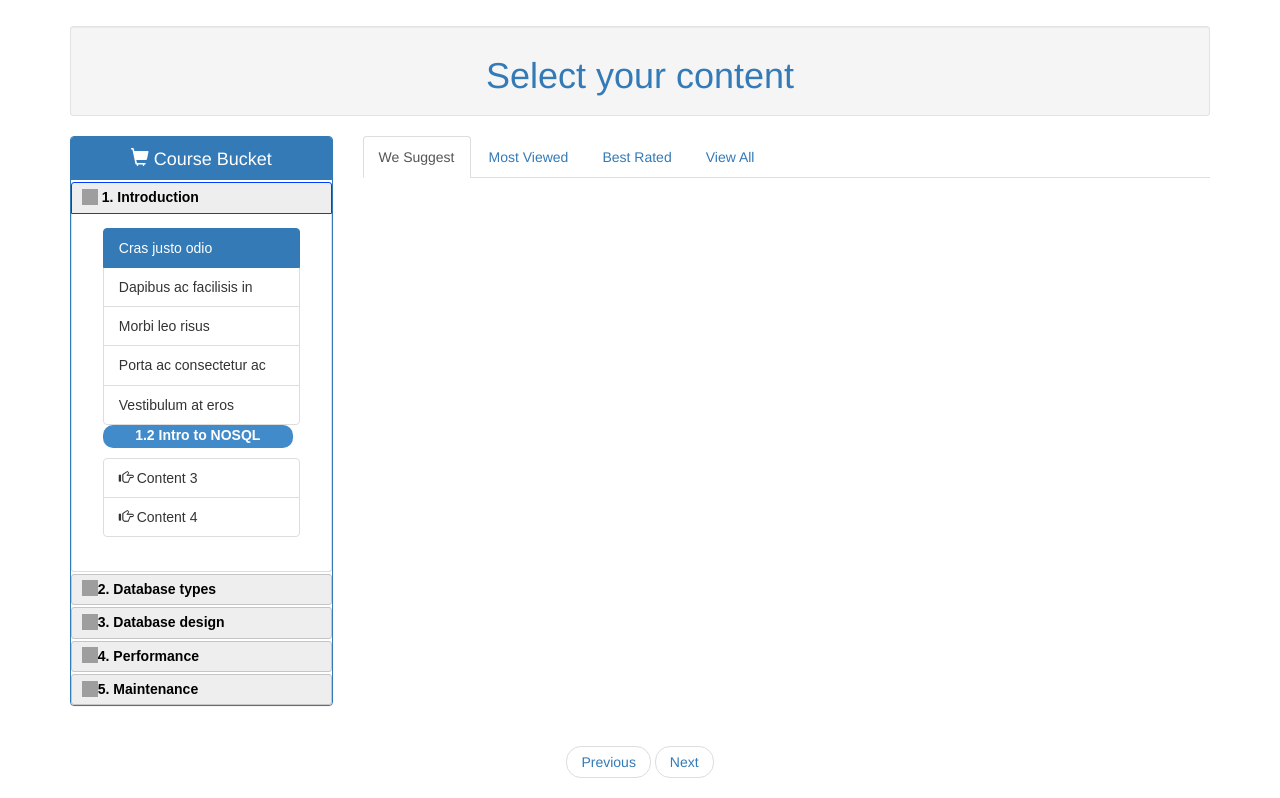
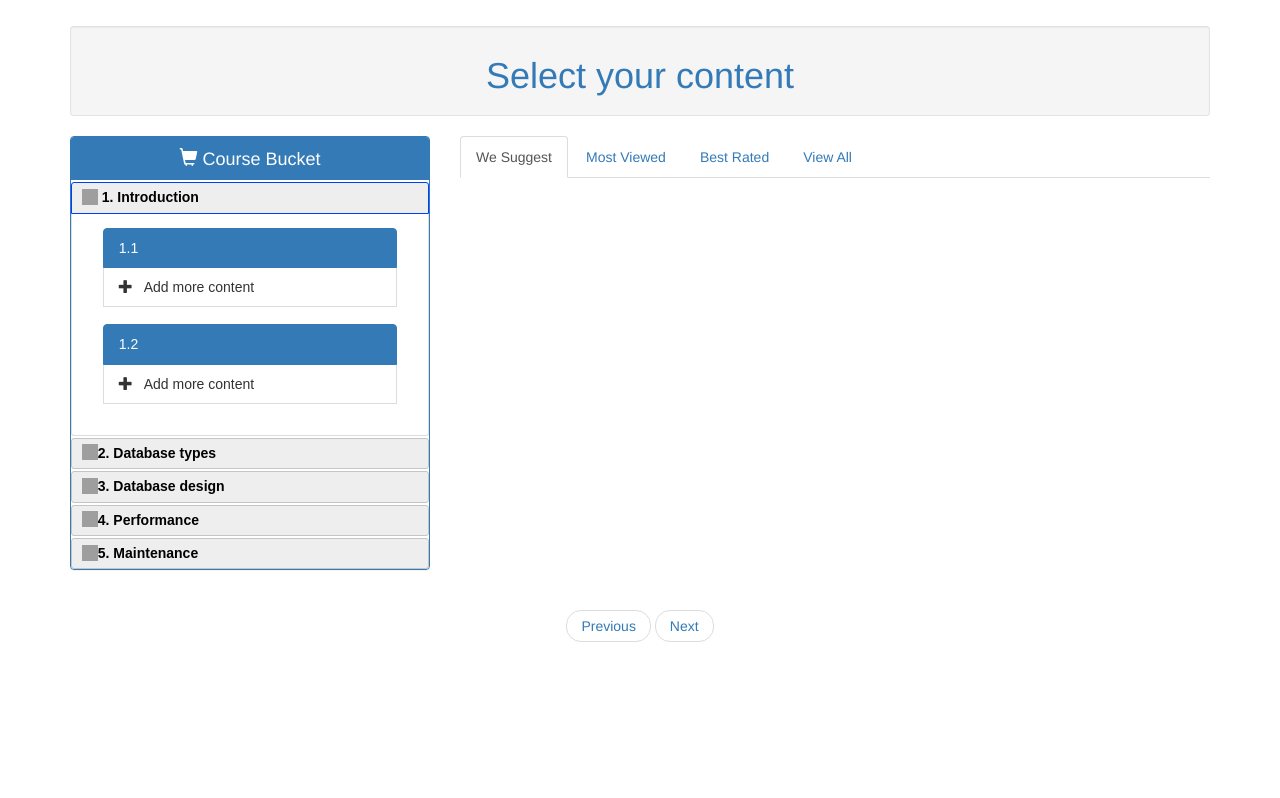
Before and after one commit to richil-bhalerao/doccapp_deploy, a Django app: template mysite/mysite/templates/courseContentSelection.html in a window 1280 px wide. Shown: the part 55-853 px from the top of the page. After the commit the page ends 697 px from the top, so only its background shows below. Run offline with Django 3.2, Linux system fonts and the light colour scheme; the template is opened without the code that fills it, so the values that code supplies are empty; some libraries are stand-ins or nearby versions; grey boxes are pictures that could not be loaded.

Commit message:
File upload, Course Bucket, Display recommendations based on sub category

```diff
--- a/docc/data/storage.py
+++ b/docc/data/storage.py
@@ -40,7 +40,7 @@ class Storage(object):
             traceback.print_exc()
             return "Error: Data cannot be retrieved"
 
-    def getInArray(self, collection, fieldname, values ):
+    def getInArray(self, collection, fieldname, values):
         print 'In Storage.getInArray method'
         try:
             return self.db[collection].find({fieldname:{'$in': values}})
@@ -53,7 +53,7 @@ class Storage(object):
     def update(self, collection, fieldname, value, data):
         print 'In Storage.update method'
         try:
-            self.db[collection].update({fieldname:value},{'$set': data});
+            self.db[collection].update({fieldname:value},{'$set': data})
         except:
             traceback.print_exc()
             return "Error: Data cannot be updated"
@@ -62,7 +62,7 @@ class Storage(object):
         print 'In Storage.update Array method'
         print data
         try:
-           status = self.db[collection].update({fieldname:value},{'$addToSet': data});
+           status = self.db[collection].update({fieldname:value},{'$addToSet': data})
            print status
         except:
             traceback.print_exc()
--- a/docc/recoengine.py
+++ b/docc/recoengine.py
@@ -86,9 +86,9 @@ class RecoEngine(object):
         except:
             traceback.print_exc()
 
-    def getViewAllContent(self):
+    def getViewAllContent(self, sub_category):
 
         try:
-            return self.db['content'].find()
+            return self.db['content'].find({'sub_category': sub_category})
         except:
             traceback.print_exc()
--- a/mysite/mysite/settings.py
+++ b/mysite/mysite/settings.py
@@ -50,12 +50,12 @@ USE_TZ = True
 
 # Absolute filesystem path to the directory that will hold user-uploaded files.
 # Example: "/var/www/example.com/media/"
-MEDIA_ROOT = ''
+MEDIA_ROOT = 'doccapp/uploads/'
 
 # URL that handles the media served from MEDIA_ROOT. Make sure to use a
 # trailing slash.
 # Examples: "http://example.com/media/", "http://media.example.com/"
-MEDIA_URL = ''
+MEDIA_URL = '/media/'
 
 # Absolute path to the directory static files should be collected to.
 # Don't put anything in this directory yourself; store your static files
--- a/mysite/mysite/templates/courseContentSelection.html
+++ b/mysite/mysite/templates/courseContentSelection.html
@@ -24,6 +24,18 @@
           $("#dashboard").addClass('active');
           });
         </script>
+
+       <script>
+          $(document).ready(function(){
+			$("#cat a").click(function(){
+			var id = $(this).attr('id');
+			alert(id+" selected");
+            $.ajax({type:'GET', url:"subCatClicked?subcat="+id}).done(function(){
+            location.reload();
+            });
+			});
+			});
+	   </script>
     <div id="navigation">
     </div>
 
@@ -45,122 +57,161 @@
     </div>
 
 	 <div  class="row">
-	 <div class="col-md-3">
+	 <div class="col-md-4">
 	    <!-- Start Accordian Menu================================================== -->
 
-    	<div class="panel panel-primary">
+    	<div id = "bucket" class="panel panel-primary">
 		  <div class="panel-heading">
 		    <h3 class="panel-title text-center" style="font-size: 18px;"><a href="#"><span class="glyphicon glyphicon-shopping-cart"></span> Course Bucket</a></h3>
 		  </div>
+
+
+
 		  <div id="accordion" >
         <h3 style="background: #eee;color: #000;"><b> 1. Introduction </b></h3>
         <div>
-          <!--<p ><a href="#">
-            <span class="label label-primary" style="height:23px; width:190px;color:#fff">1.1 Intro to RDBMS </span>
-          </a></p>-->
-          <div class="list-group" style="margin:0;">
-          <a href="#" class="list-group-item active">
-    Cras justo odio
-  </a>
-  <a href="#" class="list-group-item">Dapibus ac facilisis in</a>
-  <a href="#" class="list-group-item">Morbi leo risus</a>
-  <a href="#" class="list-group-item">Porta ac consectetur ac</a>
-  <a href="#" class="list-group-item">Vestibulum at eros</a>
+
+          <div id="cat" class="list-group" style="margin:0;">
+
+          <a href="#" id = "1.1" class="list-group-item active">1.1 </a>
+         {% for data in content %}
+          {% ifequal data.sub_category "1.1" %}
+  				<a href="#" class="list-group-item"> <span class="glyphicon glyphicon-hand-right"></span> &nbsp; {{ data.Name }}</li></a>
+  		 {% endifequal %}
+  		 {% endfor %}
+  		        <a href="#" class="list-group-item"> <span class="glyphicon glyphicon-plus"></span> &nbsp; Add more content</li></a>
+
+
+
+            <br>
+
+
           </div>
-          <p><a href="#">
-            <span class="badge" style="background:#428bca; color: #fff; height:23px; width:190px; font-size:14px;"> 1.2 Intro to NOSQL </span>
-          </a></p>
-          <ul class="list-group">
-            <li class="list-group-item"> <span class="glyphicon glyphicon-hand-right"></span>
-            Content 3</li>
-            <li class="list-group-item"> <span class="glyphicon glyphicon-hand-right"></span>
-              Content 4</li>
-          </ul>
+
+          <div id = "cat" class="list-group" style="margin:0;">
+          <a href="#" id="1.2" class="list-group-item active">1.2 </a>
+ 			 {% for data in content %}
+          {% ifequal data.sub_category "1.2" %}
+  				<a href="#" class="list-group-item"> <span class="glyphicon glyphicon-hand-right"></span> &nbsp; {{ data.Name }}</li></a>
+  		 {% endifequal %}
+  		 {% endfor %}
+  		        <a href="#" class="list-group-item"> <span class="glyphicon glyphicon-plus"></span> &nbsp; Add more content</li></a>
+            <br>
+          </div>
+
         </div>
         <h3 style="background: #eee;color: #000;"><b>2. Database types</b></h3>
-        <div>
-          <p><a href="#">
-            <span class="badge" style="background:#428bca; color: #fff; height:23px; width:190px; font-size:14px;"> 2.1 Standalone </span>
-          </a></p>
-          <ul class="list-group">
-            <li class="list-group-item"></li>
-          </ul>
-          <p><a href="#">
-            <span class="badge" style="background:#428bca; color: #fff; height:23px; width:190px; font-size:14px;"> 2.2 In Memory </span>
-          </a></p>
-          <ul class="list-group">
-            <li class="list-group-item"></li>
-          </ul>
-          <p><a href="#">
-            <span class="badge" style="background:#428bca; color: #fff; height:23px; width:190px; font-size:14px;"> 2.3 On Cloud </span>
-          </a></p>
-          <ul class="list-group">
-            <li class="list-group-item"></li>
-          </ul>
+         <div>
+
+          <div id="cat" class="list-group" style="margin:0;">
+          <a href="#" id = "2.1" class="list-group-item active">2.1 </a>
+  			 {% for data in content %}
+          {% ifequal data.sub_category "2.1" %}
+  				<a href="#" class="list-group-item"> <span class="glyphicon glyphicon-hand-right"></span> &nbsp; {{ data.Name }}</li></a>
+  		 {% endifequal %}
+  		 {% endfor %}
+  		        <a href="#" class="list-group-item"> <span class="glyphicon glyphicon-plus"></span> &nbsp; Add more content</li></a>
+            <br>
+          </div>
+
+          <div id="cat" class="list-group" style="margin:0;">
+          <a href="#" id = "2.2" class="list-group-item active">2.2 </a>
+ 			 {% for data in content %}
+          {% ifequal data.sub_category "2.2" %}
+  				<a href="#" class="list-group-item"> <span class="glyphicon glyphicon-hand-right"></span> &nbsp; {{ data.Name }}</li></a>
+  		 {% endifequal %}
+  		 {% endfor %}
+  		        <a href="#" class="list-group-item"> <span class="glyphicon glyphicon-plus"></span> &nbsp; Add more content</li></a>
+            <br>
+          </div>
+
         </div>
+
         <h3 style="background: #eee;color: #000;"><b>3. Database design</b></h3>
-        <div>
-          <p><a href="#">
-            <span class="badge" style="background:#428bca; color: #fff; height:23px; width:190px; font-size:14px;"> 3.1 Database models </span>
-          </a></p>
-          <ul class="list-group">
-            <li class="list-group-item"></li>
-          </ul>
-          <p><a href="#">
-            <span class="badge" style="background:#428bca; color: #fff; height:23px; width:190px; font-size:14px;"> 3.2 External and internal views </span>
-          </a></p>
-          <ul class="list-group">
-            <li class="list-group-item"></li>
-          </ul>
+         <div>
+
+          <div id="cat" class="list-group" style="margin:0;">
+          <a href="#" id = "3.1" class="list-group-item active">3.1 </a>
+  			 {% for data in content %}
+          {% ifequal data.sub_category "3.1" %}
+  				<a href="#" class="list-group-item"> <span class="glyphicon glyphicon-hand-right"></span> &nbsp; {{ data.Name }}</li></a>
+  		 {% endifequal %}
+  		 {% endfor %}
+  		        <a href="#" class="list-group-item"> <span class="glyphicon glyphicon-plus"></span> &nbsp; Add more content</li></a>
+            <br>
+          </div>
+
+          <div  id="cat" class="list-group" style="margin:0;">
+          <a href="#" id = "3.2" class="list-group-item active">3.2 </a>
+ 			 {% for data in content %}
+          {% ifequal data.sub_category "3.2" %}
+  				<a href="#" class="list-group-item"> <span class="glyphicon glyphicon-hand-right"></span> &nbsp; {{ data.Name }}</li></a>
+  		 {% endifequal %}
+  		 {% endfor %}
+  		        <a href="#" class="list-group-item"> <span class="glyphicon glyphicon-plus"></span> &nbsp; Add more content</li></a>
+            <br>
+          </div>
+
         </div>
         <h3 style="background: #eee;color: #000;"><b>4. Performance</b></h3>
-        <div>
-          <p><a href="#">
-            <span class="badge" style="background:#428bca; color: #fff; height:23px; width:190px; font-size:14px;"> 4.1 Database storage </span>
-          </a></p>
-          <ul class="list-group">
-            <li class="list-group-item"></li>
-          </ul>
-          <p><a href="#">
-            <span class="badge" style="background:#428bca; color: #fff; height:23px; width:190px; font-size:14px;"> 4.2 Database security </span>
-          </a></p>
-          <ul class="list-group">
-            <li class="list-group-item"></li>
-          </ul>
-          <p><a href="#">
-            <span class="badge" style="background:#428bca; color: #fff; height:23px; width:190px; font-size:14px;"> 4.3 Transactions and concurrency </span>
-          </a></p>
-          <ul class="list-group">
-            <li class="list-group-item"></li>
-          </ul>
+         <div>
+
+          <div id="cat" class="list-group" style="margin:0;">
+          <a href="#"  id = "4.1" class="list-group-item active">4.1 </a>
+  			 {% for data in content %}
+          {% ifequal data.sub_category "4.1" %}
+  				<a href="#" class="list-group-item"> <span class="glyphicon glyphicon-hand-right"></span> &nbsp; {{ data.Name }}</li></a>
+  		 {% endifequal %}
+  		 {% endfor %}
+  		        <a href="#" class="list-group-item"> <span class="glyphicon glyphicon-plus"></span> &nbsp; Add more content</li></a>
+            <br>
+          </div>
+
+          <div id="cat" class="list-group" style="margin:0;">
+          <a href="#" id = "4.2" class="list-group-item active">4.2 </a>
+ 			 {% for data in content %}
+          {% ifequal data.sub_category "4.2" %}
+  				<a href="#" class="list-group-item"> <span class="glyphicon glyphicon-hand-right"></span> &nbsp; {{ data.Name }}</li></a>
+  		 {% endifequal %}
+  		 {% endfor %}
+  		        <a href="#" class="list-group-item"> <span class="glyphicon glyphicon-plus"></span> &nbsp; Add more content</li></a>
+            <br>
+          </div>
+
         </div>
         <h3 style="background: #eee;color: #000;"><b>5. Maintenance</b></h3>
-        <div>
-          <p><a href="#">
-            <span class="badge" style="background:#428bca; color: #fff; height:23px; width:190px; font-size:14px;"> 5.1 Migration </span>
-          </a></p>
-          <ul class="list-group">
-            <li class="list-group-item"></li>
-          </ul>
-          <p><a href="#">
-            <span class="badge" style="background:#428bca; color: #fff; height:23px; width:190px; font-size:14px;"> 5.2 Database tuning </span>
-          </a></p>
-          <ul class="list-group">
-            <li class="list-group-item"></li>
-          </ul>
-          <p><a href="#">
-            <span class="badge" style="background: hsl(201, 100%, 40%);color: #fff;"> 5.3 Backup and restore </span>
-          </a></p>
-          <ul class="list-group">
-            <li class="list-group-item"></li>
-          </ul>
+         <div>
+
+          <div id="cat" class="list-group" style="margin:0;">
+          <a href="#" id = "5.1" class="list-group-item active">5.1 </a>
+  				 {% for data in content %}
+          {% ifequal data.sub_category "5.1" %}
+  				<a href="#" class="list-group-item"> <span class="glyphicon glyphicon-hand-right"></span> &nbsp; {{ data.Name }}</li></a>
+  		 {% endifequal %}
+  		 {% endfor %}
+  		        <a href="#" class="list-group-item"> <span class="glyphicon glyphicon-plus"></span> &nbsp; Add more content</li></a>
+            <br>
+          </div>
+
+          <div id="cat" class="list-group" style="margin:0;">
+          <a href="#" id = "5.2" class="list-group-item active">5.2 </a>
+ 			  {% for data in content %}
+          {% ifequal data.sub_category "5.2" %}
+  				<a href="#" class="list-group-item"> <span class="glyphicon glyphicon-hand-right"></span> &nbsp; {{ data.Name }}</li></a>
+  		 {% endifequal %}
+  		 {% endfor %}
+  		        <a href="#" class="list-group-item"> <span class="glyphicon glyphicon-plus"></span> &nbsp; Add more content</li></a>
+            <br>
+          </div>
+
         </div>
       </div>
 		</div>
 <!--End Accordian menu-->
+
 	</div>
 
-      <div class="col col-md-9">
+      <div class="col col-md-8">
         <ul class="nav nav-tabs" id="myTab">
 		   <li  class="active" id="tb_wesuggest"><a href="#wesuggest" data-toggle="tab">We Suggest</a></li>
 		  <li id="tb_mostviewed"><a href="#mostviewed" data-toggle="tab">Most Viewed</a></li>
--- a/mysite/mysite/templates/uploadContent.html
+++ b/mysite/mysite/templates/uploadContent.html
@@ -111,7 +111,7 @@
           	<div class="container">
     <div class="row">
 
-		<form role="form" class="col-md-5 go-right" method='POST' action="http://127.0.0.1:8000/upload/">
+		<form role="form" enctype="multipart/form-data" class="col-md-5 go-right" method='POST' action="http://127.0.0.1:8000/upload/">
 		{% csrf_token %}
 		<h3 class="text-primary">Details About Content</h3>
         <div class="form-group">
--- a/mysite/mysite/urls.py
+++ b/mysite/mysite/urls.py
@@ -2,7 +2,9 @@ from django.conf.urls import patterns, include, url
 
 # Uncomment the next two lines to enable the admin:
 from django.contrib import admin
+from django.conf import settings
 admin.autodiscover()
+
 
 urlpatterns = patterns('',
     # Examples:
@@ -22,6 +24,7 @@ urlpatterns = patterns('',
     (r'^course/$','mysite.users.views.addcourse'),
      (r'^register/$','mysite.users.views.createUser'),
      (r'^courseContentSelection/$','mysite.users.views.courseContentSelection'),
+     (r'^courseContentSelection/subCatClicked$','mysite.users.views.subCatClicked'),
      (r'^addToCart/$','mysite.users.views.addToCart'),
     (r'^dashboard/$','mysite.users.views.dashboard'),
     (r'^professorDashboard/$','mysite.users.views.professorDashboard'),
@@ -30,4 +33,7 @@ urlpatterns = patterns('',
      (r'^viewAll/$','mysite.users.views.viewAll'),
      (r'^upload/$','mysite.users.views.upload'),
      (r'^nav/$','mysite.users.views.nav'),
+      (r'^courseDisplay/$','mysite.users.views.courseDisplay'),
+       (r'^media/(?P<path>.*)$', 'django.views.static.serve', {
+        'document_root': settings.MEDIA_ROOT}),
 )
--- a/mysite/mysite/users/views.py
+++ b/mysite/mysite/users/views.py
@@ -6,6 +6,9 @@ from django.http import *
 import urllib2, urllib
 from urllib2 import urlopen
 from httplib import HTTP
+from django.core.files.storage import default_storage
+from django.core.files.base import ContentFile
+
 
 
 
@@ -93,6 +96,7 @@ def login_view(request):
         return render_to_response('loginfailed.html', context_instance=RequestContext(request))
     else:
         request.session['user'] = jsonData
+        request.session['subcat'] = "1.1"
         request.session['isValid'] = True
         print 'session --> ', request.session['user']
         return HttpResponseRedirect("/dashboard")
@@ -128,6 +132,7 @@ def logout(request):
     try:
         print 'Views: Logout'
         del request.session['user']
+        del request.session['subcat']
         request.session['isValid']=False
     except KeyError:
         pass
@@ -139,13 +144,23 @@ def courseContentSelection(request):
 #     print status.json()
     print 'inside We Suggest'
     user = request.session['user']
-    payload = {"username":user['username']}
+
+    subcat = request.session['subcat']
+    if(subcat==None):
+        subcat="1.1"
+    print "Sub cat: " + subcat
+    payload = {"username":user['username'], "sub_category":subcat}
     url = "http://127.0.0.1:8080/wesuggest/" #+ user['username']
     #data = urlopen(url).read()
     data=requests.get(url, data=json.dumps(payload))
+
     print data.json();
-    # do whatever you want
-    return render_to_response('courseContentSelection.html', {"data":data.json()}, context_instance=RequestContext(request))
+    payload = {"username":user['username']}
+    content = requests.get("http://127.0.0.1:8080/getUserContent", data = json.dumps(payload))
+    print "Content"
+    print content.json()
+
+    return render_to_response('courseContentSelection.html', {"data":data.json(), "content":content.json()}, context_instance=RequestContext(request))
 
 
 def edit_Profile(request):
@@ -184,24 +199,32 @@ def save_Profile(request):
 ########################################################################################
 
 ##############################Recommendation##################################
+def subCatClicked(request):
+    print 'inside sub cat clicked'
+    subcat = request.GET.get('subcat');
+
+    request.session['subcat'] = subcat;
+    print request.session['subcat'];
+    return HttpResponse()
+
 
 def mostViewed(request):
     print 'inside most Viewed'
     url = "http://127.0.0.1:8080/mostviewedcontent"
     #data = urlopen(url).read()
-    payload = {'sub_category':"sub1"}
+    payload = {'sub_category':request.session['subcat']}
     headers=''
     headers = {'content-type': 'application/json'}
     data=requests.put(url, data=json.dumps(payload), headers=headers)
     print data;
     # do whatever you want
-    return HttpResponse(data, mimetype="application/json")
+    return HttpResponse(data, content_type="application/json")
 
 def mostRated(request):
     print 'inside most Rated'
     url = "http://127.0.0.1:8080/mostratedcontent"
     #data = urlopen(url).read()
-    payload = {'sub_category':"sub1"}
+    payload = {'sub_category':request.session['subcat']}
     headers=''
     headers = {'content-type': 'application/json'}
     data=requests.put(url, data=json.dumps(payload), headers=headers)
@@ -211,9 +234,11 @@ def mostRated(request):
 def viewAll(request):
     print 'inside view All'
     url = "http://127.0.0.1:8080/viewAll"
-    data = urlopen(url).read()
-    print data
-    # do whatever you want
+    payload = {'sub_category':request.session['subcat']}
+    headers=''
+    headers = {'content-type': 'application/json'}
+    data=requests.put(url, data=json.dumps(payload), headers=headers)
+    print data;
     return HttpResponse(data, mimetype="application/json")
 
 def addToCart(request):
@@ -238,7 +263,18 @@ def upload(request):
             contentName = request.POST['name']
             subCategory = request.POST['sub_category']
             description = request.POST['description']
+            file = request.FILES['fileUpload']
+            print 'file is posted from html'
+            fileContent = file.read()
+            print 'file read'
+            path = default_storage.save(file.name, ContentFile(fileContent))
+            print 'file is saved'
+            print path
+            print default_storage.size(path)
+            #print default_storage.open(path).read()
+
             user = request.session['user']
+            print file.name
             username = user['username']
             payload = {'Name':contentName, 'Description':description, 'sub_category':subCategory, "prof_username":username, "link":"", "Feedback":[], "Rating": 0, "Type":""}
             print payload
@@ -246,3 +282,8 @@ def upload(request):
             print status.status_code
             return HttpResponseRedirect("/professorDashboard")
     return render_to_response('uploadContent.html', context_instance=RequestContext(request))
+
+def courseDisplay(request):
+    print 'in course'
+
+    return render_to_response('course.html', context_instance=RequestContext(request))
```
Also changed, not shown: docc/service.py (+18 -5 lines), mysite/mysite/templates/course.html (added, +35 -0 lines), 2 other files.
